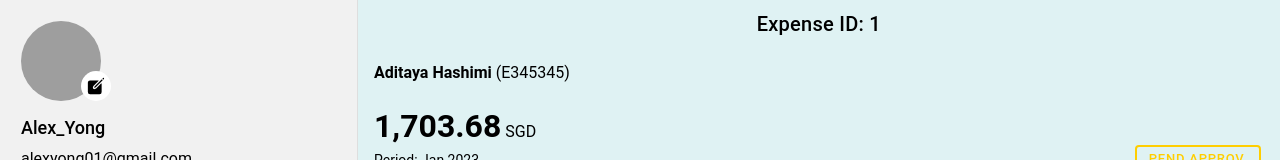
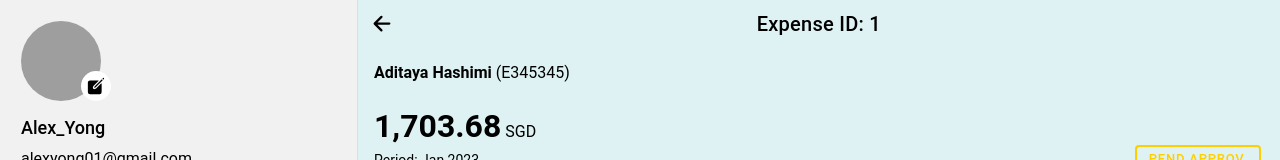
Before and after one commit to andreeoa/andre-ionic-1, a React (Create React App) app: page /expense-approval-detail/1 in a window 1280 px wide. Shown: the top 160 px of the page. Built offline with nearby package versions, Linux system fonts and the light colour scheme.

Commit message:
expense approval detail 2

```diff
--- a/src/pages/apps/ExpenseApprovalDetail.tsx
+++ b/src/pages/apps/ExpenseApprovalDetail.tsx
@@ -1,31 +1,24 @@
 import {
   IonContent,
   IonPage,
-  IonGrid,
   IonRow,
   IonCol,
   IonLabel,
   IonButton,
-  IonHeader,
   IonToolbar,
   IonTitle,
   IonButtons,
-  IonBackButton,
   IonText,
-  IonItem
+  IonItem,
+  IonIcon
 } from "@ionic/react";
 import React, { useState } from "react";
 import ExpenseApprovalItem from "../../components/Apps/eApproval/ExpenseApprovalItem";
+import { arrowBack } from "ionicons/icons";
 
-const ExpenseApprovalDetail: React.FC<any> = ({ match }) => {
+const ExpenseApprovalDetail: React.FC<any> = ({ history, match }) => {
   const { id } = match.params;
   const [tab, setTab] = useState(0);
-  const selectedStyle = {
-    borderBottom: "3px solid #3880ff",
-    position: "relative",
-    bottom: "5px"
-  };
-
   const tabItems = [
     {
       title: "Expense Detail",
@@ -52,7 +45,9 @@ const ExpenseApprovalDetail: React.FC<any> = ({ match }) => {
               slot="start"
               style={{ position: "absolute", left: "0" }}
             >
-              <IonBackButton />
+              <IonButton onClick={() => history.goBack()}>
+                <IonIcon slot="icon-only" icon={arrowBack} />
+              </IonButton>
             </IonButtons>
             <IonTitle>Expense ID: {id}</IonTitle>
           </IonItem>
```
